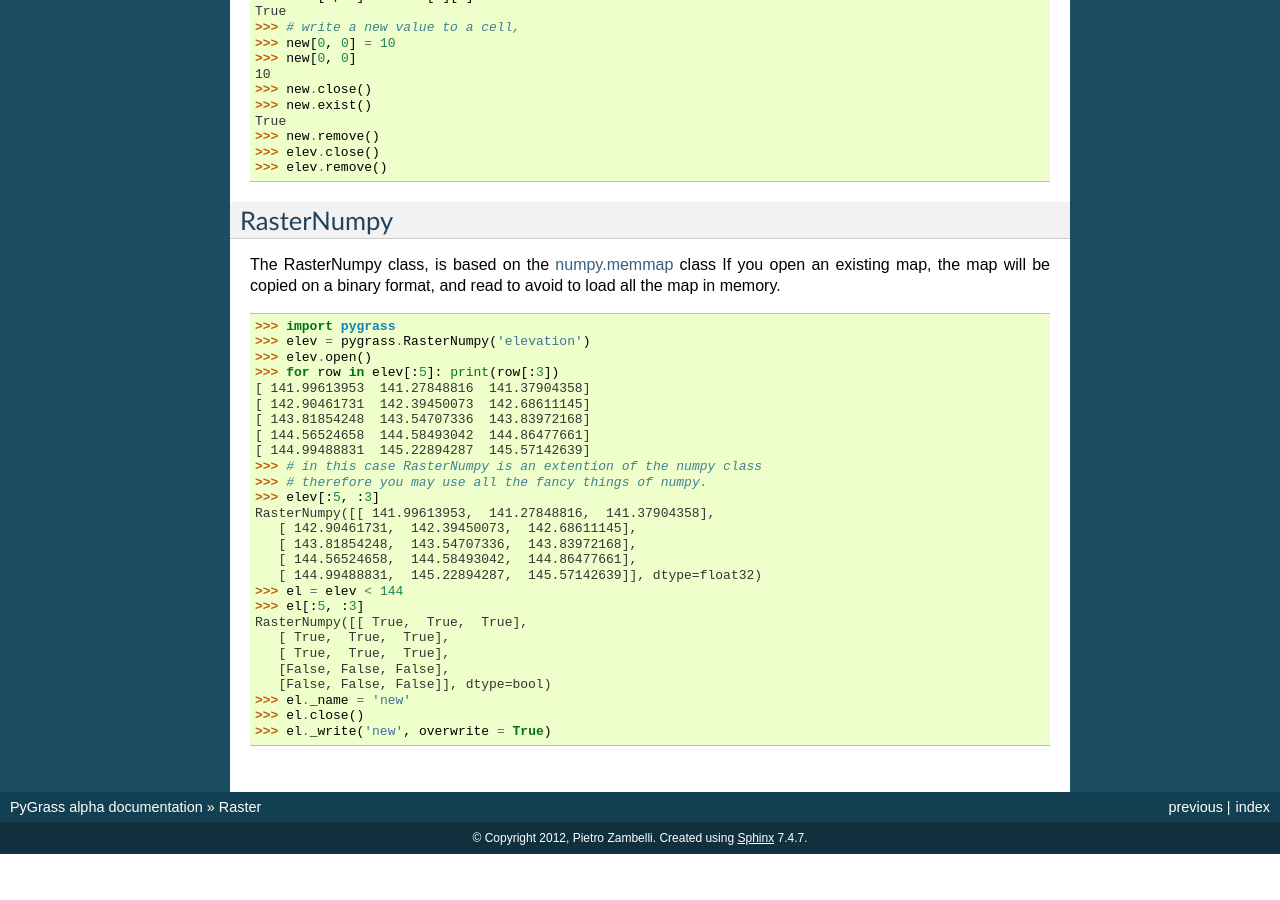
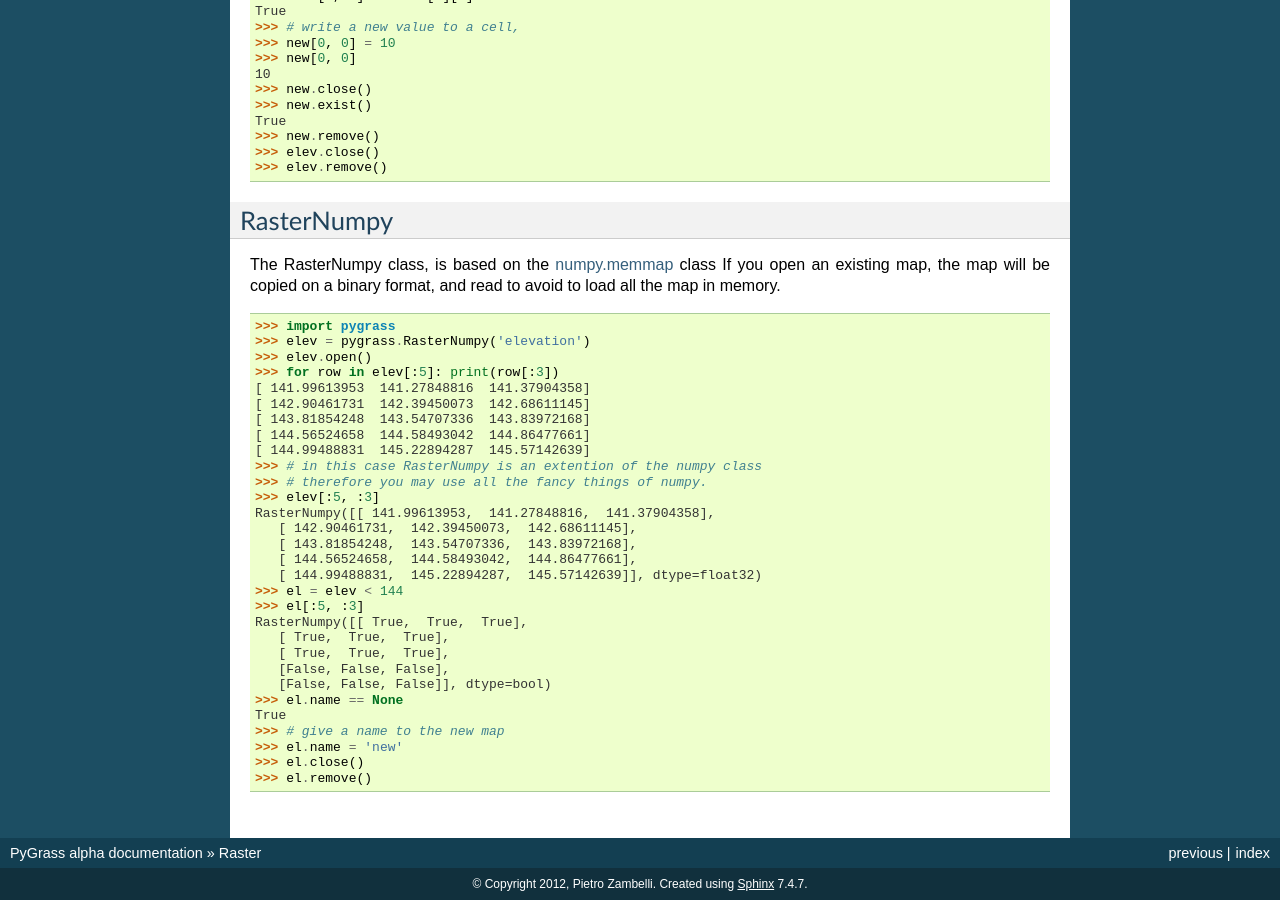
Before and after one commit to cz172638/pygrass, a Sphinx documentation site: the page built from docs/raster.rst, in a window 1280 px wide and 900 px high, scrolled down 2872 px. Built offline with Sphinx 7.4.7, drawn with Linux system fonts in a browser that asks for light colours; before the commit the page ends 3726 px from its top, so only the background shows below that.

Commit message:
Fix RasterNumpy example

```diff
--- a/docs/raster.rst
+++ b/docs/raster.rst
@@ -240,9 +240,13 @@ to load all the map in memory.
        [ True,  True,  True],
        [False, False, False],
        [False, False, False]], dtype=bool)
-    >>> el._name = 'new'
+    >>> el.name == None
+    True
+    >>> # give a name to the new map
+    >>> el.name = 'new'
     >>> el.close()
-    >>> el._write('new', overwrite = True)
+    >>> el.remove()
+
 
 
 
```
